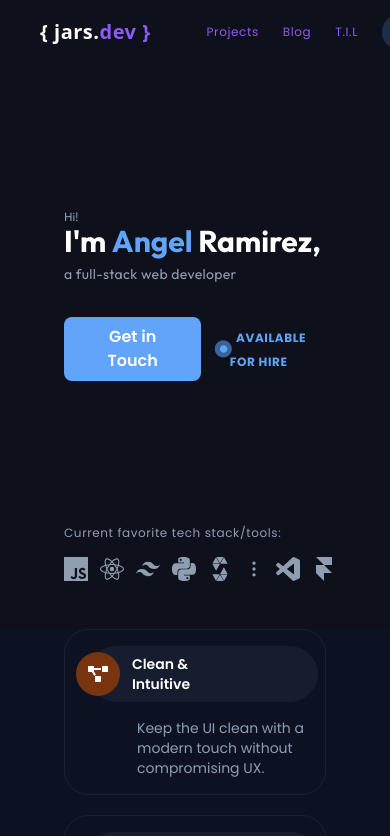
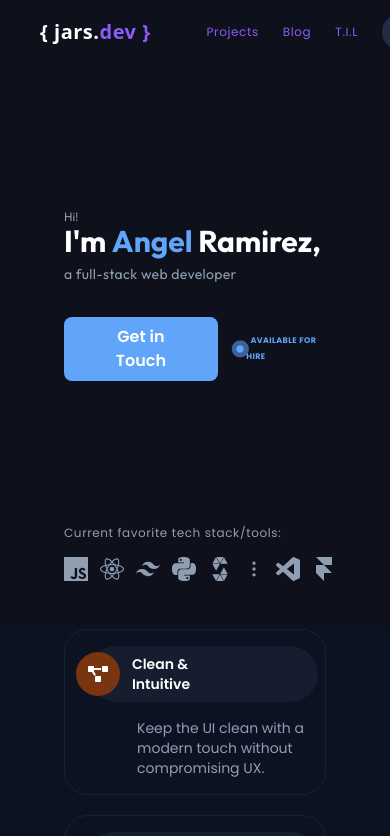
Before and after one commit to ImJars/Development-full-coding, a React (Vite) app: page / in a window 390 px wide. Shown: the top 836 px of the page. Built offline with nearby package versions, Linux system fonts and the light colour scheme.

Commit message:
Update home.jsx

```diff
--- a/src/home.jsx
+++ b/src/home.jsx
@@ -56,6 +56,9 @@ const Ping = styled.div`
     }
   }
 `;
+const Available = styled.a`
+  font-size: clamp(0.5rem, 0.3512rem + 0.5952vw, 0.75rem);
+`
 
 const Cards = styled.div`
   display: grid;
@@ -222,13 +225,13 @@ function Home() {
                       </Ping>
                     </div>
                   </div>
-                  <span>
-                    <a
+                  <span className="flex">
+                    <Available
                       href="#"
                       className="uppercase font-bold text-xs tracking-wider"
                     >
                       &nbsp; Available for hire
-                    </a>
+                    </Available>
                   </span>
                 </motion.div>
               </div>
```
